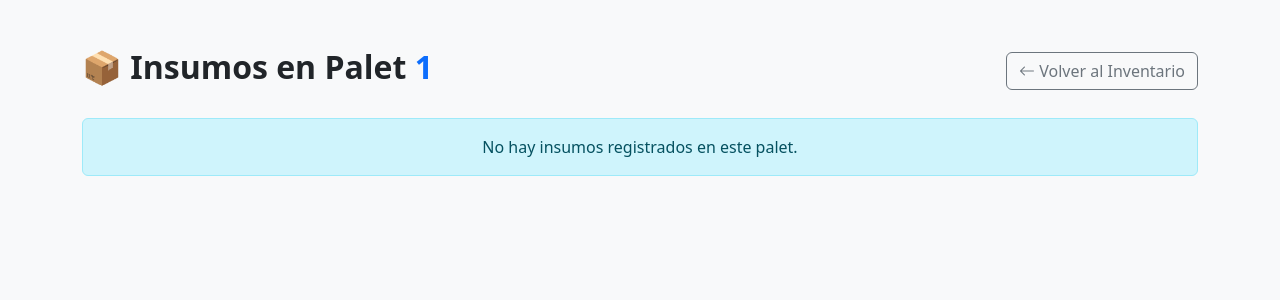
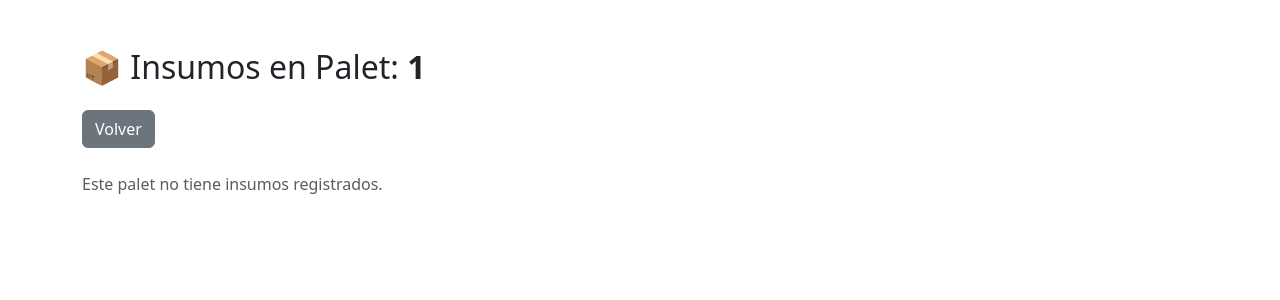
Before and after one commit to JoaquinYap/inventario-deposito-farmacia, a Flask app: page /palets/1 in a window 1280 px wide. Shown: the top 300 px of the page. Run offline with Flask 3, Linux system fonts and the light colour scheme; data that the repository does not hold is empty.

Commit message:
Update palet_individual.html

```diff
--- a/templates/palet_individual.html
+++ b/templates/palet_individual.html
@@ -3,44 +3,16 @@
 <head>
     <meta charset="UTF-8">
     <title>Palet: {{ nombre_palet }}</title>
-    <meta name="viewport" content="width=device-width, initial-scale=1">
     <link href="https://cdn.jsdelivr.net/npm/bootstrap@5.3.3/dist/css/bootstrap.min.css" rel="stylesheet">
-    <link href="https://cdn.jsdelivr.net/npm/bootstrap-icons/font/bootstrap-icons.css" rel="stylesheet">
-    <style>
-        body {
-            background-color: #f8f9fa;
-        }
-        .card {
-            border-radius: 1rem;
-        }
-        .card-header {
-            background-color: #0d6efd;
-            color: white;
-            border-top-left-radius: 1rem;
-            border-top-right-radius: 1rem;
-        }
-        .table th, .table td {
-            vertical-align: middle;
-        }
-    </style>
 </head>
 <body>
-<div class="container my-5">
-    <div class="d-flex justify-content-between align-items-center mb-4">
-        <h2 class="fw-bold">📦 Insumos en Palet <span class="text-primary">{{ nombre_palet }}</span></h2>
-        <a href="/" class="btn btn-outline-secondary">
-            <i class="bi bi-arrow-left"></i> Volver al Inventario
-        </a>
-    </div>
+<div class="container mt-5">
+    <h2 class="mb-4">📦 Insumos en Palet: <strong>{{ nombre_palet }}</strong></h2>
+    <a href="/" class="btn btn-secondary mb-4"><i class="bi bi-arrow-left"></i> Volver</a>
 
     {% if insumos %}
-    <div class="card shadow">
-        <div class="card-header">
-            Detalle de insumos
-        </div>
-        <div class="card-body p-0">
-            <table class="table table-striped mb-0">
-                <thead class="table-light">
+    <table class="table table-bordered table-hover bg-white shadow-sm">
+        <thead class="table-dark">
             <tr>
                 <th>ID</th>
                 <th>Código</th>
@@ -61,12 +33,8 @@
             {% endfor %}
         </tbody>
     </table>
-        </div>
-    </div>
     {% else %}
-    <div class="alert alert-info text-center mt-4">
-        No hay insumos registrados en este palet.
-    </div>
+    <p class="text-muted">Este palet no tiene insumos registrados.</p>
     {% endif %}
 </div>
 </body>
```
Lines whose indentation alone changed are shown as unchanged.
